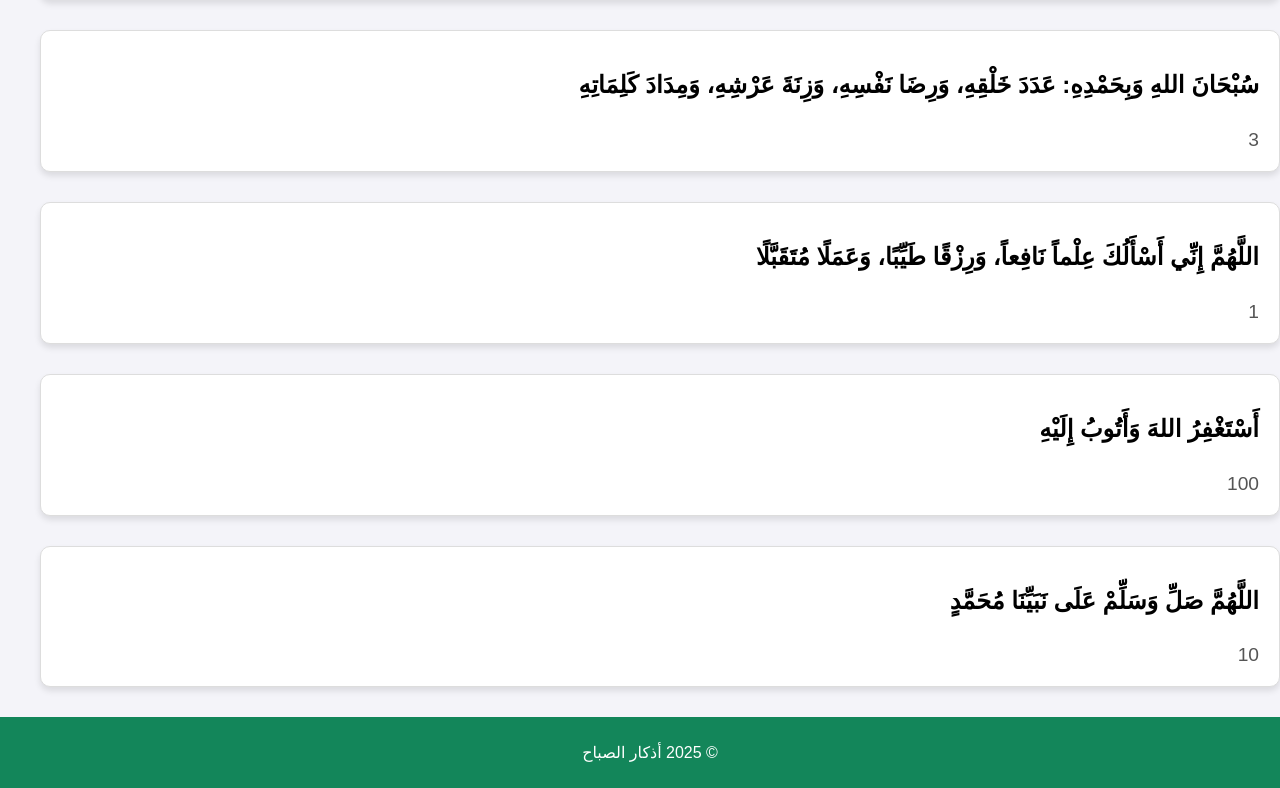
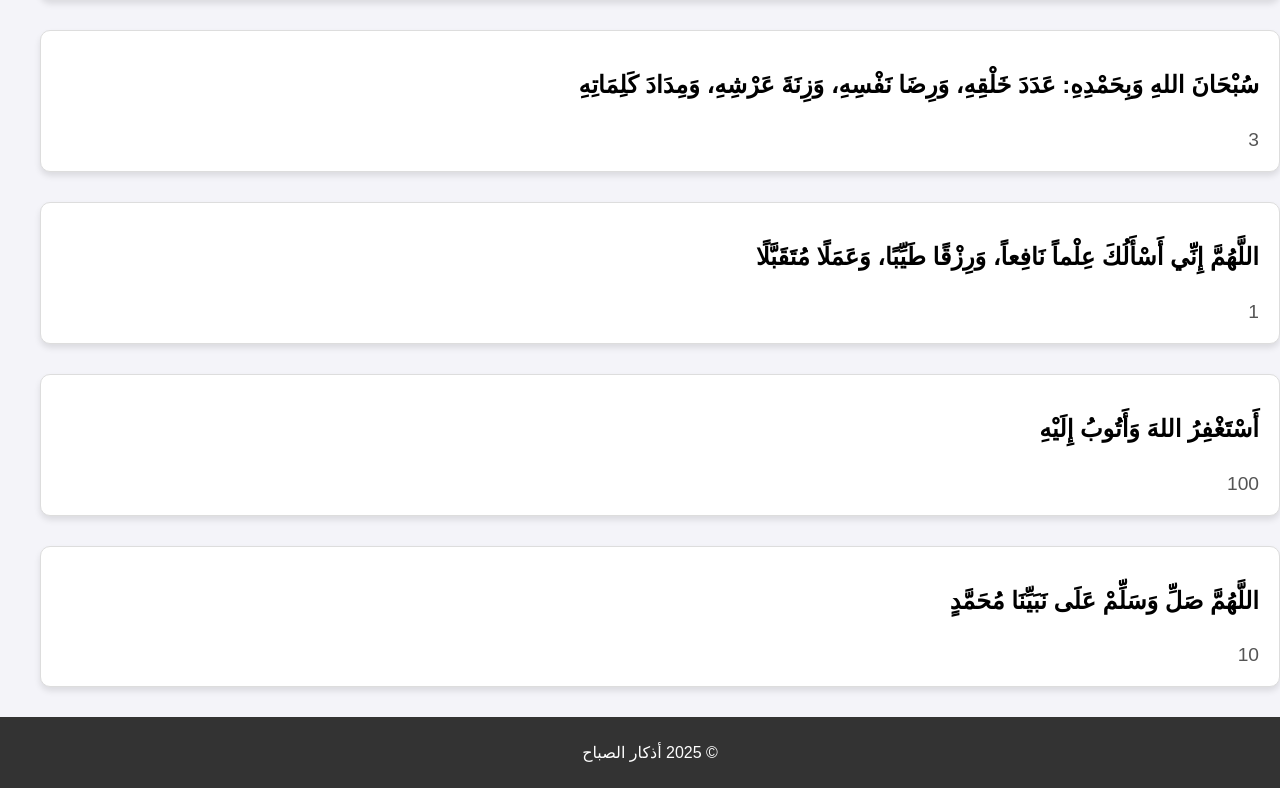
Before and after one commit to Hamed-Ali-Hamid/Azkar-Elmasaa, a plain HTML site: page index.html in a window 1280 px wide. Shown: the part 4507-5295 px from the top of the page. Drawn offline with Linux system fonts and the light colour scheme.

Commit message:
Update style.css

```diff
--- a/style.css
+++ b/style.css
@@ -120,7 +120,7 @@ body {
 }
 
 footer {
-    background-color: #13865a;
+    background-color: #333;
     color: white;
     text-align: center;
     padding: 10px;
```
